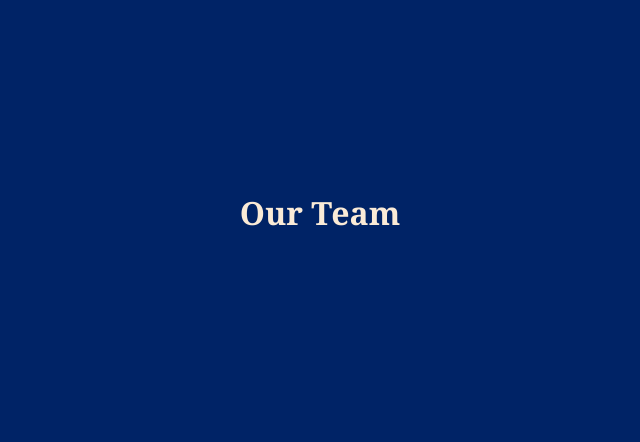
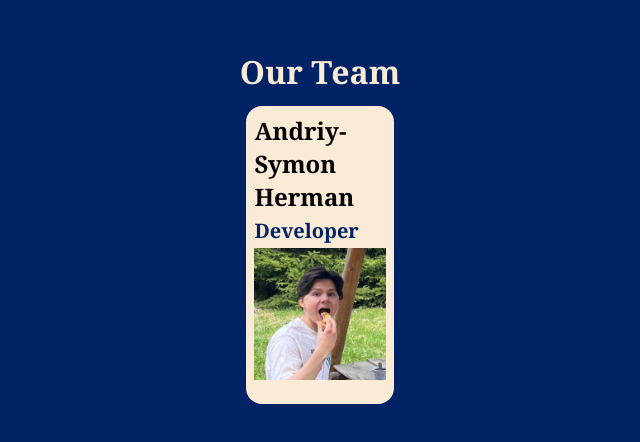
Before and after one commit to OMartsin/cmr-prac, a React (Create React App) app: page / in a window 1280 px wide. Shown: the part 188-630 px from the top of the page, without its empty margins (320-960 px from the left). Built offline with nearby package versions, Linux system fonts and the light colour scheme.

Commit message:
[feat] drin add personal info

```diff
--- a/src/App.js
+++ b/src/App.js
@@ -1,16 +1,18 @@
 import './App.css';
-// import photo from './images...'
+import andriyPhoto from './images/andriy.jpg';
 
 function App() {
   return (
     <div className="App">
       <h1>Our Team</h1>
       <div className="team">
-        {/* <div className='participant-info'>
-          <text className='name'>Your name</text>
-          <text className='job'>Your job</text>
-          <img className='participant-photo' src={photo} alt="" />
-        </div> */}
+        {
+          <div className='participant-info'>
+          <text className='name'>Andriy-Symon Herman</text>
+          <text className='job'>Developer</text>
+          <img className='participant-photo' src={andriyPhoto} alt="Andriy" />
+        </div>
+        }
       </div>
     </div>
   );
```
Also changed, not shown: src/images/andriy.jpg (added).
